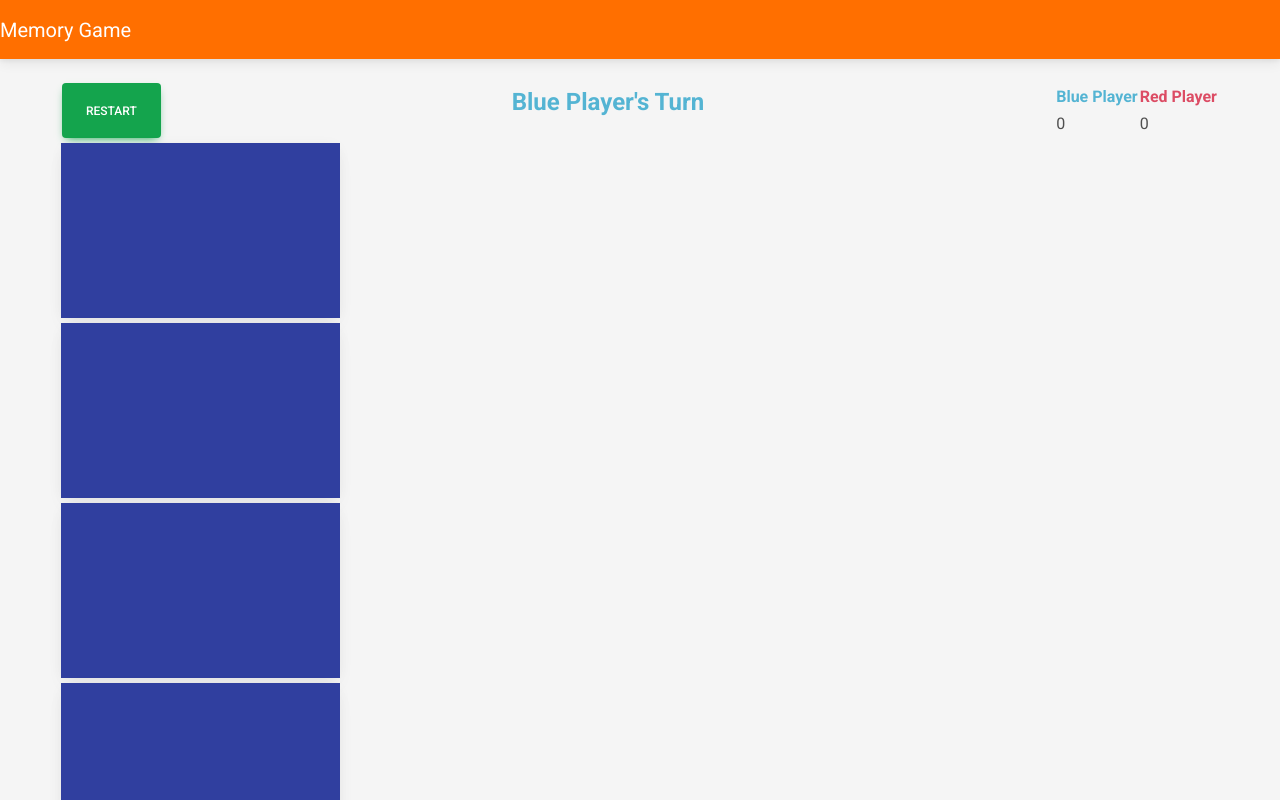
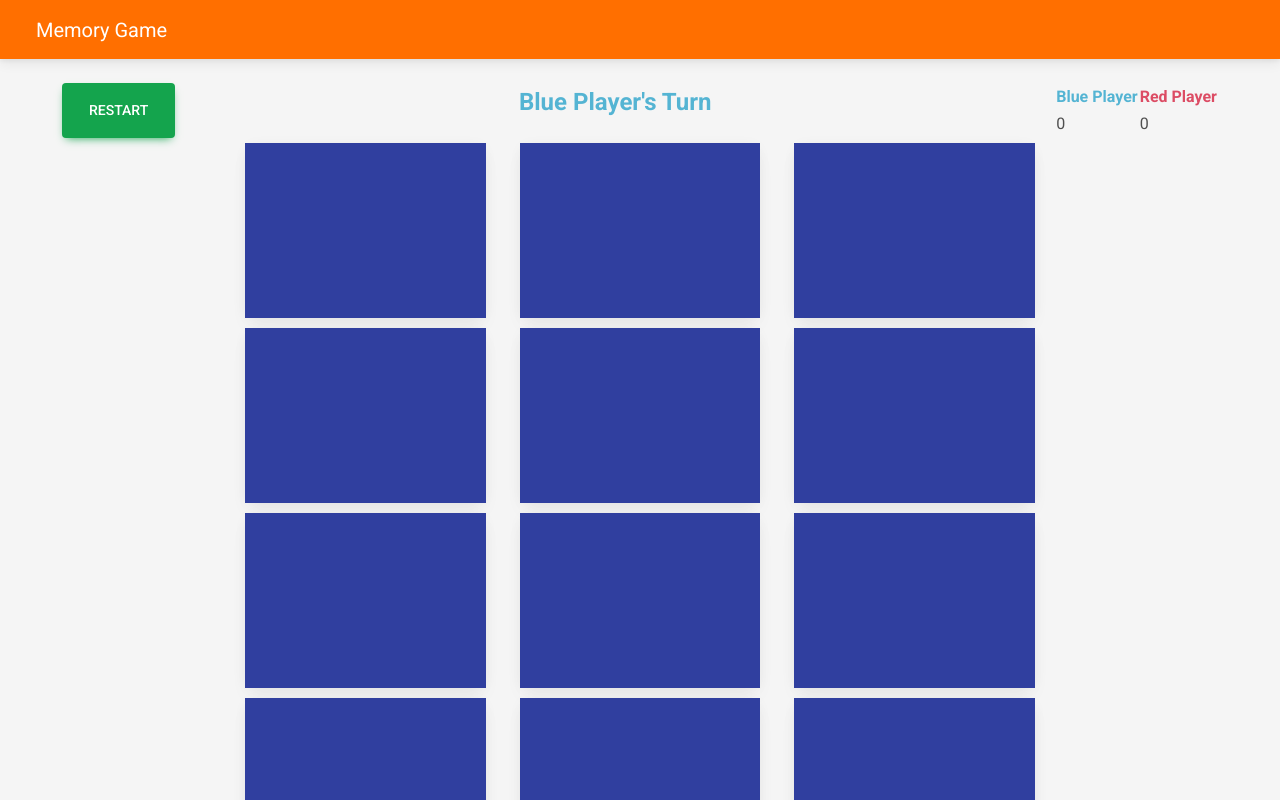
Before and after one commit to TzolkinB/Memory, a React (Vite) app: page / in a window 1280 px wide. Shown: the top 800 px of the page. Built offline with nearby package versions, Linux system fonts and the light colour scheme.

Commit message:
fix UI issues after upgrade

```diff
--- a/src/components/Card.tsx
+++ b/src/components/Card.tsx
@@ -1,5 +1,5 @@
 import React from 'react';
-import { MDBCard, MDBCardBody } from 'mdb-react-ui-kit';
+import { MDBCard, MDBCardBody, MDBCol } from 'mdb-react-ui-kit';
 import { type Robot } from '../robots';
 
 interface CardProps {
@@ -12,6 +12,7 @@ const Card: React.FC<CardProps> = ({ shuffleBots, handleFlip }) => {
     <React.Fragment>
       {shuffleBots.map((robot, i) => {
         return (
+          <MDBCol sm="4">
             <MDBCard
               key={i}
               data-testid="card"
@@ -31,6 +32,7 @@ const Card: React.FC<CardProps> = ({ shuffleBots, handleFlip }) => {
                 />
               </MDBCardBody>
             </MDBCard>
+          </MDBCol>
         );
       })}
     </React.Fragment>
--- a/src/components/Main.tsx
+++ b/src/components/Main.tsx
@@ -1,6 +1,6 @@
 import React, { useCallback, useEffect, useReducer, useState } from 'react';
 import toast from 'react-hot-toast';
-import { MDBBtn } from 'mdb-react-ui-kit';
+import { MDBBtn, MDBRow } from 'mdb-react-ui-kit';
 import Modal from './shared/Modal';
 import Card from './Card';
 import { type Robot } from '../robots';
@@ -12,7 +12,8 @@ const App = (): React.JSX.Element => {
     undefined,
     createInitialState
   );
-  const [modalOpen, setModalOpen] = useState(false);
+  const [restartModal, setRestartModal] = useState(false);
+  const toggleOpen = () => setRestartModal(!restartModal);
 
   useEffect(() => {
     if (state.status !== 'checking') {
@@ -58,21 +59,18 @@ const App = (): React.JSX.Element => {
 
   const reShuffle = useCallback((): void => {
     dispatch({ type: 'RESHUFFLE' });
-    setModalOpen(false);
-  }, []);
-
-  const openModal = useCallback(() => {
-    setModalOpen(true);
-  }, []);
-
-  const closeModal = useCallback(() => {
-    setModalOpen(false);
+    setRestartModal(false);
   }, []);
 
   return (
     <main className="container-fluid">
       <div className="info d-flex justify-content-between mt-4">
-        <MDBBtn onClick={openModal} color="success" className="btn-raised">
+        <MDBBtn
+          onClick={toggleOpen}
+          color="success"
+          className="btn-raised"
+          size="lg"
+        >
           Restart
         </MDBBtn>
         {playerInfo()}
@@ -100,14 +98,16 @@ const App = (): React.JSX.Element => {
         </div>
       </div>
       <div className="card-deck" data-testid="card-grid">
-        <Card shuffleBots={state.shuffleBots} handleFlip={handleFlip} />
+        <MDBRow>
+          <Card shuffleBots={state.shuffleBots} handleFlip={handleFlip} />
+        </MDBRow>
       </div>
       <Modal
-        open={modalOpen}
-        onClose={closeModal}
+        open={restartModal}
+        onClose={() => setRestartModal(false)}
         closeText="Cancel"
         confirmText="Yes"
-        handleClick={() => reShuffle()}
+        handleClick={reShuffle}
       >
         <p>Are you sure you want to reshuffle and restart the game?</p>
       </Modal>
--- a/src/components/shared/AppBar.tsx
+++ b/src/components/shared/AppBar.tsx
@@ -1,13 +1,15 @@
 import React from 'react';
-import { MDBNavbar, MDBNavbarBrand } from 'mdb-react-ui-kit';
+import { MDBContainer, MDBNavbar, MDBNavbarBrand } from 'mdb-react-ui-kit';
 
 const AppBar = (): React.JSX.Element => {
   return (
     <div>
-      <MDBNavbar expand="lg" light bgColor="primary" className="navbar-dark">
-        <MDBNavbarBrand href="/" className="pl-2">
-          <span className="text-white pl-3 font-weight-light">Memory Game</span>
-        </MDBNavbarBrand>
+      <MDBNavbar expand="lg" bgColor="primary">
+        <MDBContainer fluid>
+          <MDBNavbarBrand href="/" className="text-white ps-4">
+            Memory Game
+          </MDBNavbarBrand>
+        </MDBContainer>
       </MDBNavbar>
     </div>
   );
--- a/src/components/shared/Modal.tsx
+++ b/src/components/shared/Modal.tsx
@@ -15,7 +15,7 @@ interface ModalProps {
   confirmText: string;
   open: boolean;
   onClose: () => void;
-  handleClick: (e: React.MouseEvent<HTMLButtonElement>) => void;
+  handleClick: () => void;
 }
 
 const Modal: React.FC<ModalProps> = ({
@@ -28,10 +28,12 @@ const Modal: React.FC<ModalProps> = ({
 }) => {
   return (
     <>
-      {/* Keep div for testing compatibility */}
-      <div id="modal" className="d-none" data-testid="restart-modal" />
-
-      <MDBModal open={open} onClose={onClose} tabIndex={-1}>
+      <MDBModal
+        open={open}
+        onClose={onClose}
+        tabIndex={-1}
+        data-testid="restart-modal"
+      >
         <MDBModalDialog centered>
           <MDBModalContent>
             <MDBModalHeader>
--- a/src/css/app.css
+++ b/src/css/app.css
@@ -33,15 +33,13 @@ a:hover {
 
 /* ----- Cards ----- */
 .card-deck {
-  margin-left: 3.5%;
+  max-width: 800px;
+  margin: 0px auto;
 }
 
 .card-deck .card {
-  width: 23%;
   height: 175px;
   margin: 5px;
-  flex: auto !important;
-  flex-grow: 0 !important;
   cursor: pointer;
 }
 
```
Lines whose indentation alone changed are shown as unchanged.
